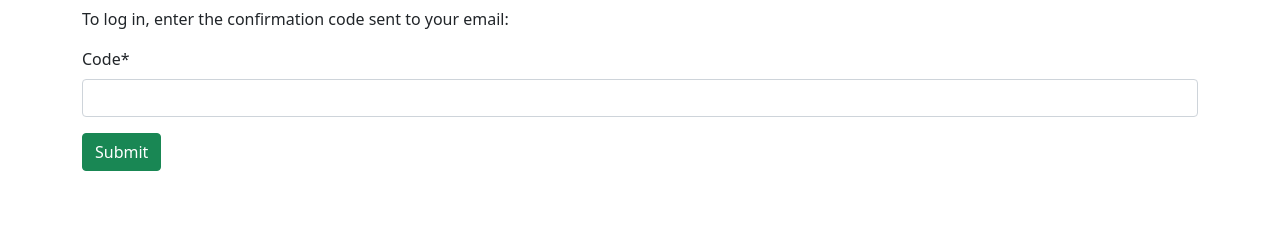
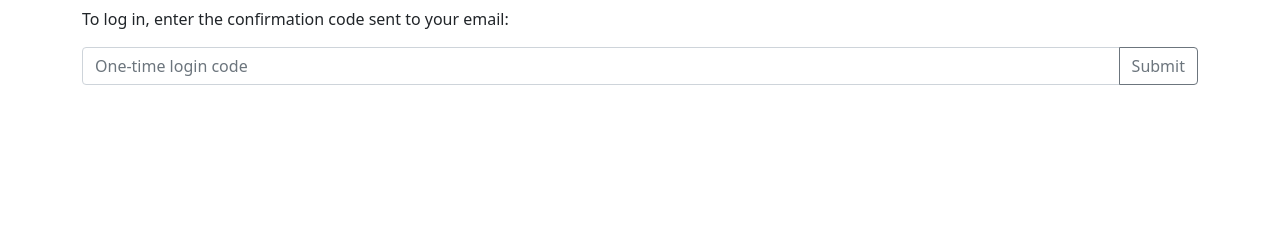
Before and after one commit to magusmgl/MMORPG_board, a Django app: template templates/accounts/enter_onetime_code.html in a window 1280 px wide. Shown: the part 110-356 px from the top of the page. Run offline with Django 3.2, Linux system fonts and the light colour scheme; the template is opened without the code that fills it: values that come from a table or form of the project are taken from there, others are empty; parts of the project's set-up code (start-up, migrations or seed data) failed here and were passed over; some libraries are stand-ins or nearby versions.

Commit message:
refactoring template

```diff
--- a/templates/accounts/enter_onetime_code.html
+++ b/templates/accounts/enter_onetime_code.html
@@ -7,8 +7,10 @@
 <h4> Hello {{ username }}!</h4>
 <p>To log in, enter the confirmation code sent to your email:</p>
 <form method="post" action="">
-  {% csrf_token %}
-  {{ form|crispy }}
-  <button class="btn btn-success" type="submit">Submit</button>
+    {% csrf_token %}
+    <div class="input-group mb-3">
+      <input type="text" class="form-control" placeholder="One-time login code" aria-label="One-time login codeя" aria-describedby="button-addon2">
+      <button class="btn btn-outline-secondary" type="button" id="button-addon2">Submit</button>
+    </div>
 </form>
 {% endblock content %}
```
